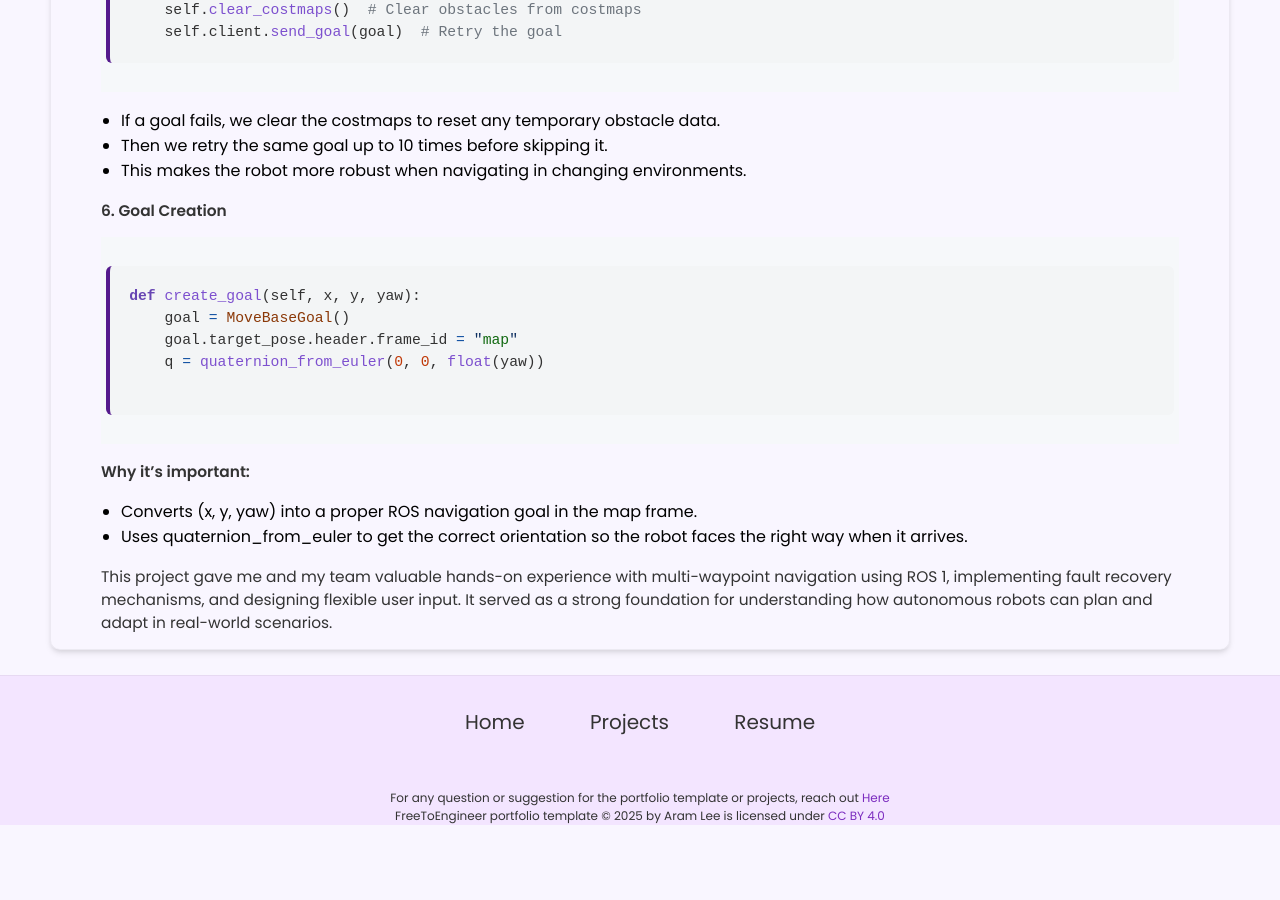
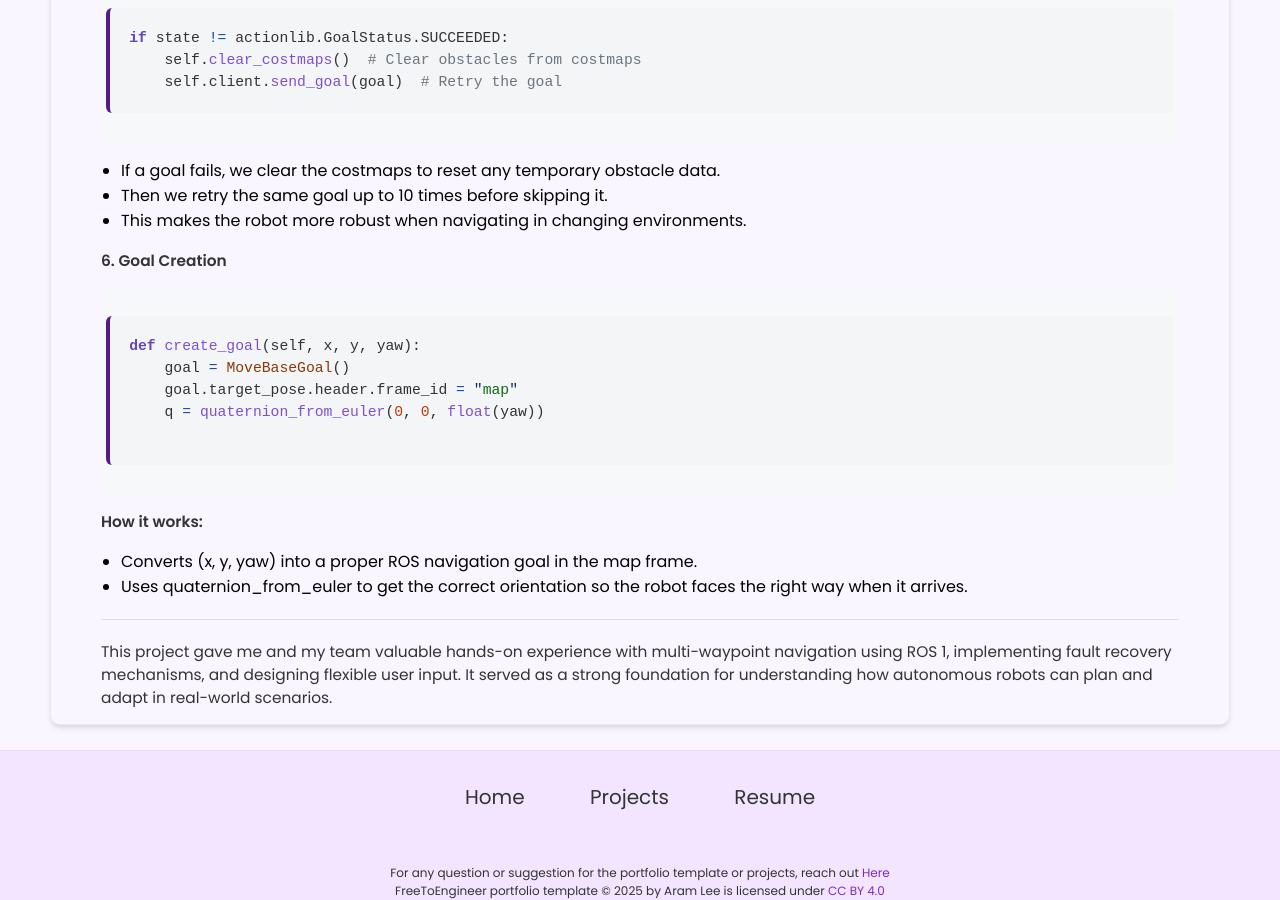
Before and after one commit to Darrshini/darrshini.github.io, a Jekyll site: the page built from _projects/Systems Engineering Project 1/index.md, in a window 1280 px wide and 900 px high, scrolled down 6797 px. Built offline with Jekyll 4.4.1, drawn with Linux system fonts in a browser that asks for light colours; before the commit the page ends 7622 px from its top, so only the background shows below that.

Commit message:
Update index.md

````diff
--- a/_projects/Systems Engineering Project 1/index.md
+++ b/_projects/Systems Engineering Project 1/index.md
@@ -49,15 +49,15 @@ After evaluating its feasibility and considering the time and budget constraints
 ## Mapping the Class Arena
 The project required us to design an arena that not only allowed our LIMO robot to navigate through our team’s plot but also to move seamlessly across other teams’ plots. The robot needed to be able to pass through the central point of each plot in the class’s combined arena while navigating around the various obstacles placed within each area.
 
-<div style="display: flex; gap: 20px; flex-wrap: wrap; margin: 20px 0;">
+<div style="display: flex; justify-content: center; gap: 20px; flex-wrap: wrap; margin: 20px 0;">
   {% include image-gallery.html
      images="/assets/images/Class_arena.jpg"
-     height="400"
+     height="450"
   %}
 </div>
 
 ### **Using RTAB-Mapping**
-<div style="display: flex; gap: 20px; flex-wrap: wrap; margin: 20px 0;">
+<div style="display: flex; justify-content: center; gap: 20px; flex-wrap: wrap; margin: 20px 0;">
   {% include image-gallery.html
      images="/assets/images/completed_map.jpg, /assets/images/completed_map_navigation.jpg"
      height="400"
@@ -158,9 +158,12 @@ def create_goal(self, x, y, yaw):
     q = quaternion_from_euler(0, 0, float(yaw))
 
 ```
-**Why it’s important:**
+**How it works:**
 
  - Converts (x, y, yaw) into a proper ROS navigation goal in the map frame.
  - Uses quaternion_from_euler to get the correct orientation so the robot faces the right way when it arrives.
 
+---
+
+
 This project gave me and my team valuable hands-on experience with multi-waypoint navigation using ROS 1, implementing fault recovery mechanisms, and designing flexible user input. It served as a strong foundation for understanding how autonomous robots can plan and adapt in real-world scenarios.
````
